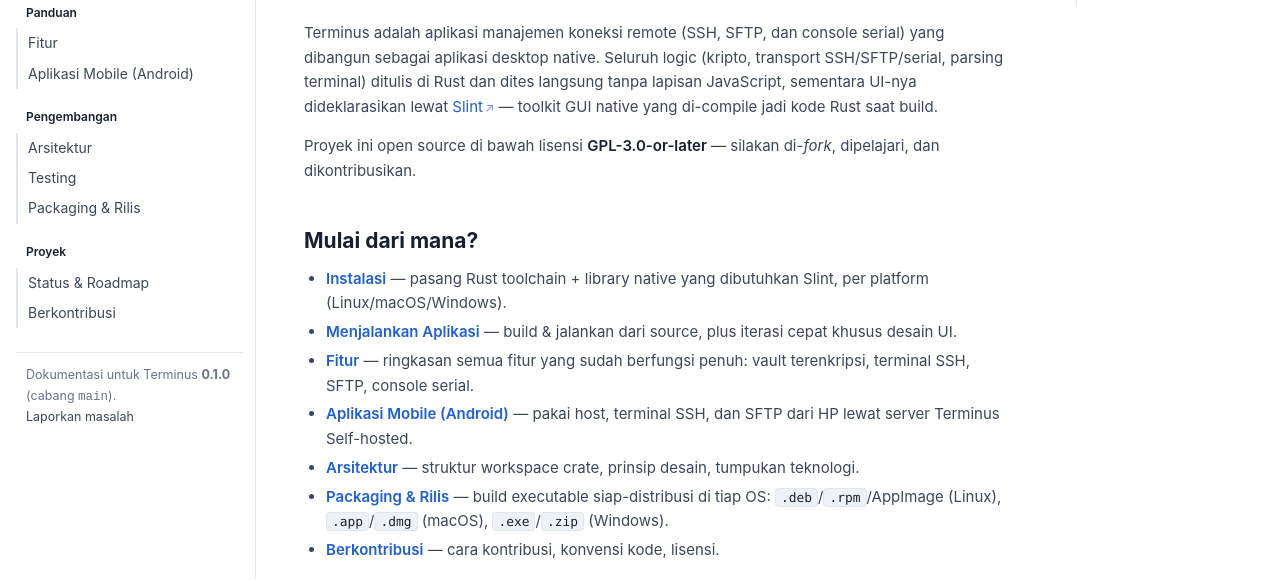
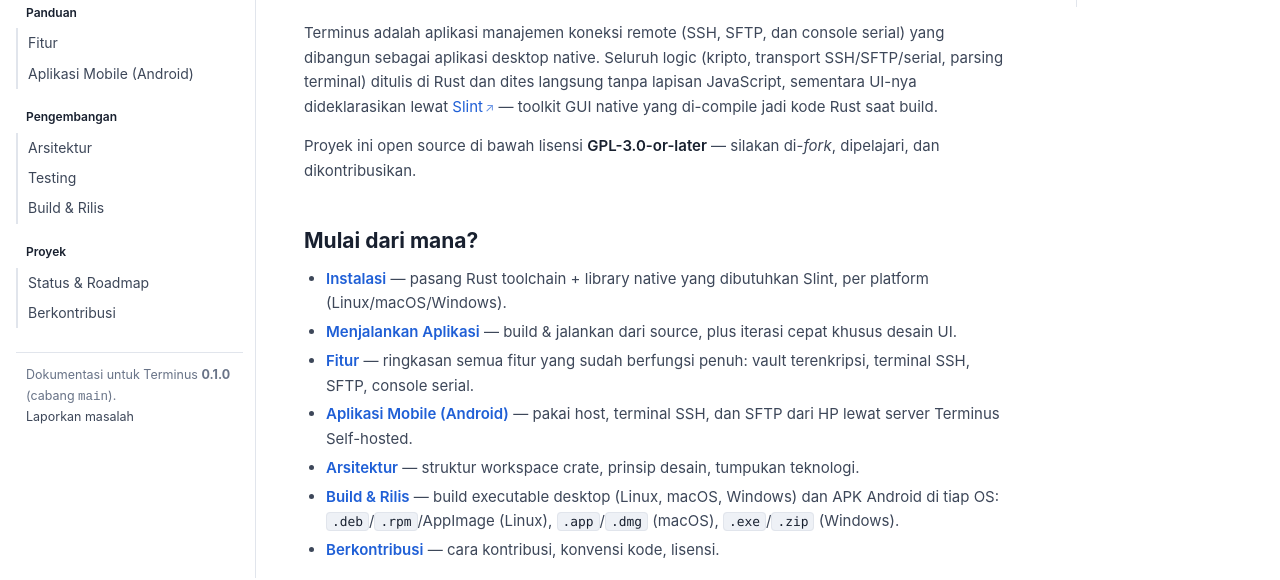
Before and after one commit to AhmadMuzayyin/terminus, a plain HTML site: page docs/index.html in a window 1280 px wide. Shown: the part 222-802 px from the top of the page. Drawn offline with nearby package versions, Linux system fonts and the light colour scheme.

Commit message:
docs: build guide for desktop executables and the Android app
- rename "Packaging & Rilis" to "Build & Rilis" (slug unchanged)
- add prerequisites table and plain `cargo build --release` steps
  for Linux, macOS and Windows
- add Android section: SDK setup, debug APK, release APK/AAB with
  keystore.properties, versionCode bump, installing via adb
- keep existing .deb/.rpm/AppImage, .app/.dmg and .zip packaging docs
- add summary table of build commands and output paths

```diff
--- a/docs/index.html
+++ b/docs/index.html
@@ -575,7 +575,7 @@
     { title: "Pengembangan", pages: [
       { slug: "architecture", title: "Arsitektur", file: "architecture/README.md" },
       { slug: "testing", title: "Testing", file: "testing/README.md" },
-      { slug: "packaging", title: "Packaging & Rilis", file: "packaging/README.md" },
+      { slug: "packaging", title: "Build & Rilis", file: "packaging/README.md" },
     ] },
     { title: "Proyek", pages: [
       { slug: "roadmap", title: "Status & Roadmap", file: "roadmap/README.md" },
```
Also changed, not shown: docs/README.md, docs/packaging/README.md.
